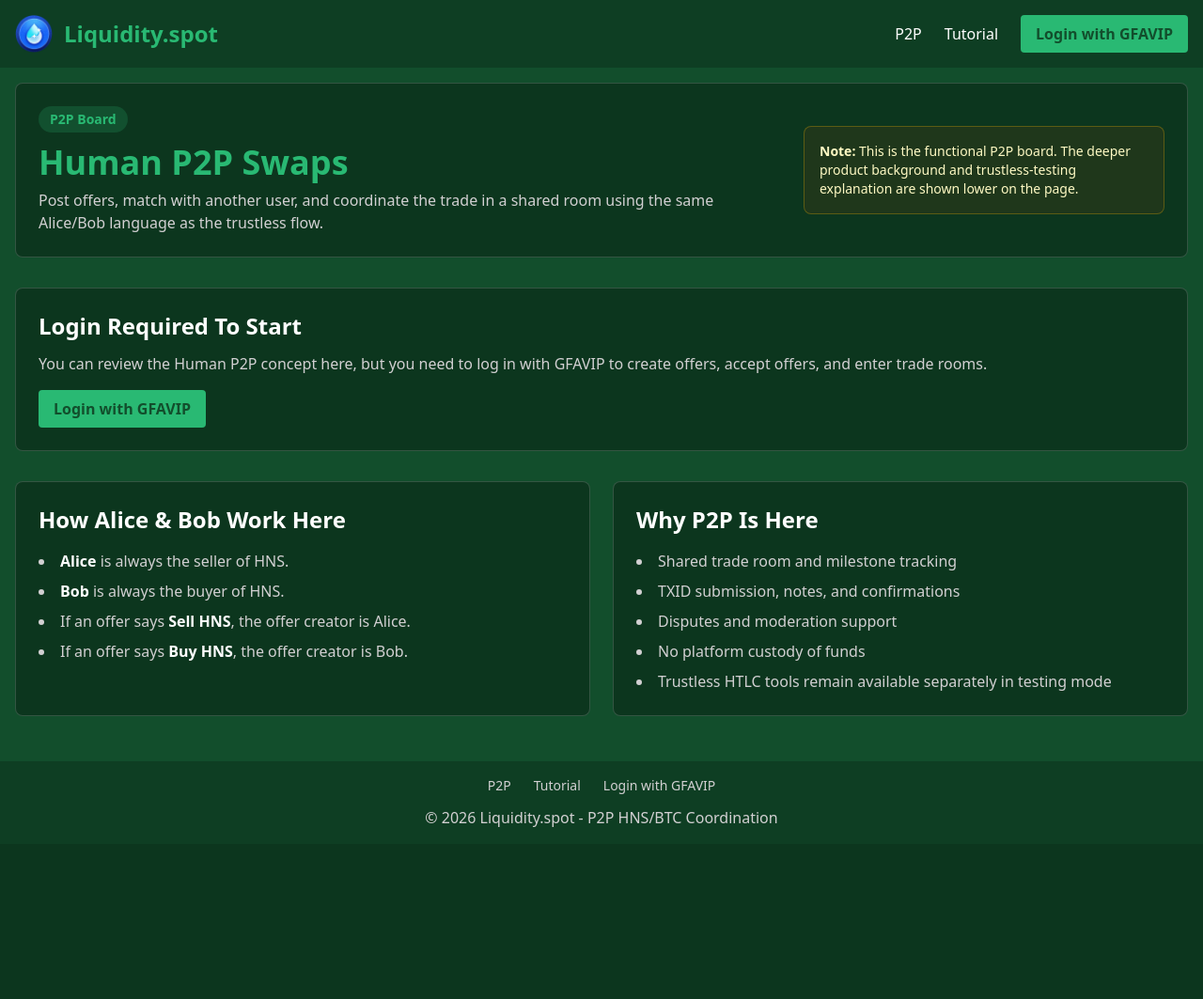
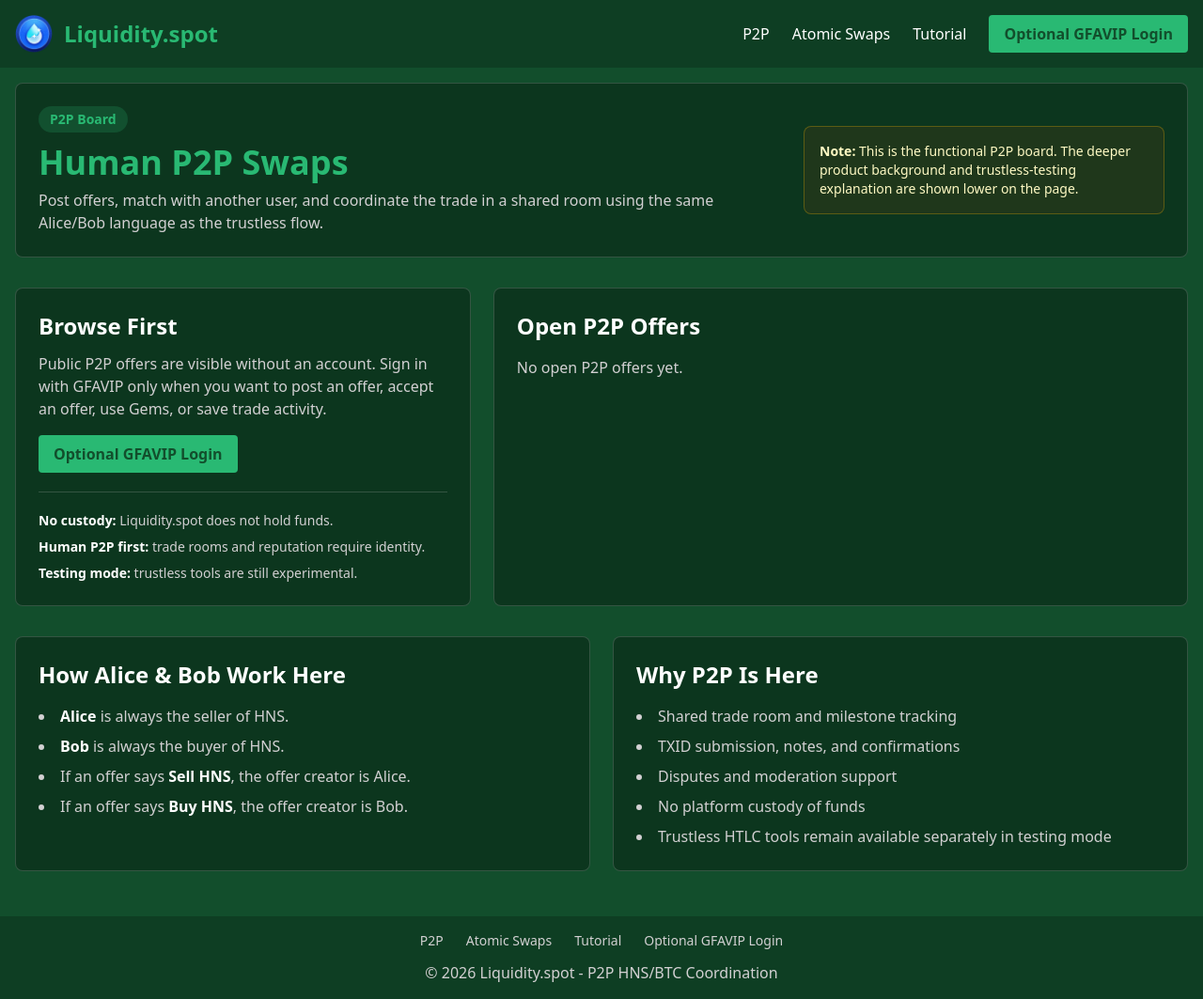
Before and after one commit to shadstoneofficial/liquidity-spot, a Flask app: page /p2p in a window 1280 px wide. Shown: the whole page at 94% size. Before the commit the page ends 880 px from the top, so only its background shows below. Run offline with Flask 3, Linux system fonts and the light colour scheme; data that the repository does not hold is empty; some libraries are stand-ins or nearby versions.

Commit message:
Open liquidity spot browsing without login

```diff
--- a/routes/main.py
+++ b/routes/main.py
@@ -479,8 +479,11 @@ def activity():
     return render_template('activity.html', user=user, items=items)
 
 @main_bp.route('/orders', methods=['GET', 'POST'])
-@login_required
 def orders():
+    if request.method == 'POST' and not session.get('user_id'):
+        flash('Sign in with GFAVIP to post an atomic swap test order.', 'warning')
+        return redirect(url_for('auth.login'))
+
     if request.method == 'POST':
         side = request.form.get('side')
         amount_hns = request.form.get('amount_hns')
--- a/templates/base.html
+++ b/templates/base.html
@@ -41,18 +41,16 @@
 
             <!-- Desktop Menu -->
             <div class="hidden md:flex items-center gap-6">
-                {% if session.get('user_id') %}
-                    <a href="{{ url_for('main.dashboard') }}" class="hover:text-gfa-light">Dashboard</a>
-                {% endif %}
                 <a href="{{ url_for('main.p2p') }}" class="hover:text-gfa-light">P2P</a>
-                {% if session.get('user_id') %}
                 <div class="group relative">
                     <a href="{{ url_for('main.orders') }}" class="hover:text-gfa-light">Atomic Swaps</a>
                     <div class="pointer-events-none absolute left-1/2 top-full z-50 mt-2 hidden w-56 -translate-x-1/2 rounded-lg border border-yellow-500/30 bg-black/95 p-3 text-xs text-yellow-100 shadow-xl group-hover:block">
-                            Experimental HTLC testing flow. Use for learning and test runs, not broad production mainnet use.
+                        Experimental HTLC testing flow. Browse without login; sign in only to post or accept test orders.
                     </div>
                 </div>
                 <a href="{{ url_for('main.tutorial') }}" class="hover:text-gfa-light">Tutorial</a>
+                {% if session.get('user_id') %}
+                    <a href="{{ url_for('main.dashboard') }}" class="hover:text-gfa-light">Dashboard</a>
                     {% if session.get('tier') == 'team' %}
                         <a href="{{ url_for('admin.credit') }}" class="hover:text-gfa-light">Admin</a>
                     {% endif %}
@@ -104,8 +102,7 @@
                     </details>
                     </div>
                 {% else %}
-                    <a href="{{ url_for('main.tutorial') }}" class="hover:text-gfa-light">Tutorial</a>
-                    <a href="{{ url_for('auth.login') }}" class="bg-gfa-light text-gfa-dark px-4 py-2 rounded font-bold hover:bg-white transition">Login with GFAVIP</a>
+                    <a href="{{ url_for('auth.login') }}" class="bg-gfa-light text-gfa-dark px-4 py-2 rounded font-bold hover:bg-white transition">Optional GFAVIP Login</a>
                 {% endif %}
             </div>
         </div>
@@ -126,16 +123,15 @@
                     <a href="{{ url_for('main.activity') }}" class="hover:text-gfa-light">Activity</a>
                 {% endif %}
                 <a href="{{ url_for('main.p2p') }}" class="hover:text-gfa-light">P2P</a>
-                {% if session.get('user_id') %}
                 <a href="{{ url_for('main.orders') }}" class="hover:text-gfa-light">Atomic Swaps (Experimental)</a>
                 <a href="{{ url_for('main.tutorial') }}" class="hover:text-gfa-light">Tutorial</a>
+                {% if session.get('user_id') %}
                     {% if session.get('tier') == 'team' %}
                         <a href="{{ url_for('admin.credit') }}" class="hover:text-gfa-light">Admin</a>
                     {% endif %}
                     <a href="{{ url_for('auth.logout') }}" class="text-red-400 hover:text-red-300">Logout</a>
                 {% else %}
-                    <a href="{{ url_for('main.tutorial') }}" class="hover:text-gfa-light">Tutorial</a>
-                    <a href="{{ url_for('auth.login') }}" class="bg-gfa-light text-gfa-dark px-4 py-2 rounded font-bold hover:bg-white transition text-center">Login with GFAVIP</a>
+                    <a href="{{ url_for('auth.login') }}" class="bg-gfa-light text-gfa-dark px-4 py-2 rounded font-bold hover:bg-white transition text-center">Optional GFAVIP Login</a>
                 {% endif %}
             </div>
         </div>
@@ -173,16 +169,15 @@
                     <a href="{{ url_for('main.activity') }}" class="hover:text-gfa-light">Activity</a>
                 {% endif %}
                 <a href="{{ url_for('main.p2p') }}" class="hover:text-gfa-light">P2P</a>
-                {% if session.get('user_id') %}
                 <a href="{{ url_for('main.orders') }}" class="hover:text-gfa-light">Atomic Swaps</a>
                 <a href="{{ url_for('main.tutorial') }}" class="hover:text-gfa-light">Tutorial</a>
+                {% if session.get('user_id') %}
                     {% if session.get('tier') == 'team' %}
                         <a href="{{ url_for('admin.credit') }}" class="hover:text-gfa-light">Admin</a>
                     {% endif %}
                     <a href="{{ url_for('auth.logout') }}" class="text-red-400 hover:text-red-300">Logout</a>
                 {% else %}
-                    <a href="{{ url_for('main.tutorial') }}" class="hover:text-gfa-light">Tutorial</a>
-                    <a href="{{ url_for('auth.login') }}" class="hover:text-gfa-light">Login with GFAVIP</a>
+                    <a href="{{ url_for('auth.login') }}" class="hover:text-gfa-light">Optional GFAVIP Login</a>
                 {% endif %}
             </div>
             <p>&copy; 2026 Liquidity.spot - P2P HNS/BTC Coordination</p>
--- a/templates/p2p.html
+++ b/templates/p2p.html
@@ -21,9 +21,9 @@
         </div>
     </div>
 
-    {% if session.get('user_id') %}
     <div class="grid grid-cols-1 xl:grid-cols-5 gap-6">
         <div class="xl:col-span-2 bg-black/30 p-6 rounded-lg border border-gfa-grey/20">
+            {% if session.get('user_id') %}
             <h2 class="text-2xl font-bold text-white mb-4">Create P2P Offer</h2>
             <form method="POST" action="{{ url_for('main.create_p2p_offer') }}" class="space-y-4" id="p2p-offer-form">
                 <div>
@@ -85,6 +85,20 @@
                     Post P2P Offer
                 </button>
             </form>
+            {% else %}
+            <h2 class="text-2xl font-bold text-white mb-3">Browse First</h2>
+            <p class="text-gfa-grey mb-4">
+                Public P2P offers are visible without an account. Sign in with GFAVIP only when you want to post an offer, accept an offer, use Gems, or save trade activity.
+            </p>
+            <a href="{{ url_for('auth.login') }}" class="inline-block bg-gfa-light text-gfa-dark px-4 py-2 rounded font-bold hover:bg-white transition">
+                Optional GFAVIP Login
+            </a>
+            <div class="mt-5 border-t border-gfa-grey/20 pt-5 text-sm text-gfa-grey space-y-2">
+                <p><strong class="text-white">No custody:</strong> Liquidity.spot does not hold funds.</p>
+                <p><strong class="text-white">Human P2P first:</strong> trade rooms and reputation require identity.</p>
+                <p><strong class="text-white">Testing mode:</strong> trustless tools are still experimental.</p>
+            </div>
+            {% endif %}
         </div>
 
         <div class="xl:col-span-3 bg-black/30 p-6 rounded-lg border border-gfa-grey/20">
@@ -135,10 +149,12 @@
                                         <form method="POST" action="{{ url_for('main.cancel_p2p_offer', offer_id=offer.id) }}">
                                             <button type="submit" class="text-red-400 hover:text-red-300 text-xs">Cancel</button>
                                         </form>
-                                    {% else %}
+                                    {% elif session.get('user_id') %}
                                         <form method="POST" action="{{ url_for('main.accept_p2p_offer', offer_id=offer.id) }}">
                                             <button type="submit" class="bg-gfa-blue text-white text-xs px-3 py-1 rounded hover:bg-blue-600">Open Trade Room</button>
                                         </form>
+                                    {% else %}
+                                        <a href="{{ url_for('auth.login') }}" class="inline-block bg-gfa-blue text-white text-xs px-3 py-1 rounded hover:bg-blue-600">Sign in to open</a>
                                     {% endif %}
                                 </td>
                             </tr>
@@ -152,6 +168,7 @@
         </div>
     </div>
 
+    {% if session.get('user_id') %}
     <div class="bg-black/30 p-6 rounded-lg border border-gfa-grey/20">
         <h2 class="text-2xl font-bold text-white mb-4">My P2P Trades</h2>
         {% if my_trades %}
@@ -201,16 +218,6 @@
             <p class="text-gfa-grey">No P2P trades yet.</p>
         {% endif %}
     </div>
-    {% else %}
-    <div class="bg-black/30 p-6 rounded-lg border border-gfa-grey/20">
-        <h2 class="text-2xl font-bold text-white mb-3">Login Required To Start</h2>
-        <p class="text-gfa-grey mb-4">
-            You can review the Human P2P concept here, but you need to log in with GFAVIP to create offers, accept offers, and enter trade rooms.
-        </p>
-        <a href="{{ url_for('auth.login') }}" class="inline-block bg-gfa-light text-gfa-dark px-4 py-2 rounded font-bold hover:bg-white transition">
-            Login with GFAVIP
-        </a>
-    </div>
     {% endif %}
 
     <div class="grid grid-cols-1 md:grid-cols-2 gap-6">
@@ -241,22 +248,26 @@
     const p2pMarketPrice = parseFloat("{{ '%.12f'|format(current_price) }}");
 
     function setP2PAmount(value) {
+        if (!document.getElementById('p2p-amount')) return;
         document.getElementById('p2p-amount').value = value;
         updateP2PTotal();
     }
 
     function setP2PPriceToMarket() {
+        if (!document.getElementById('p2p-price')) return;
         document.getElementById('p2p-price').value = p2pMarketPrice.toFixed(12);
         updateP2PTotal();
     }
 
     function adjustP2PPrice(percent) {
+        if (!document.getElementById('p2p-price')) return;
         const adjusted = p2pMarketPrice * (1 + (percent / 100));
         document.getElementById('p2p-price').value = adjusted.toFixed(12);
         updateP2PTotal();
     }
 
     function updateP2PTotal() {
+        if (!document.getElementById('p2p-amount')) return;
         const amount = parseFloat(document.getElementById('p2p-amount').value) || 0;
         const price = parseFloat(document.getElementById('p2p-price').value) || 0;
         const total = amount * price;
@@ -264,6 +275,7 @@
     }
 
     function reuseLastP2PListing() {
+        if (!document.getElementById('p2p-offer-form')) return;
         const saved = localStorage.getItem('liquiditySpotLastP2PListing');
         if (!saved) return;
         const data = JSON.parse(saved);
@@ -277,6 +289,7 @@
     }
 
     function clearP2PListingForm() {
+        if (!document.getElementById('p2p-offer-form')) return;
         document.getElementById('p2p-side').value = 'buy';
         document.getElementById('p2p-amount').value = '';
         document.getElementById('p2p-price').value = p2pMarketPrice.toFixed(12);
@@ -286,9 +299,11 @@
         updateP2PTotal();
     }
 
+    const p2pOfferForm = document.getElementById('p2p-offer-form');
+    if (p2pOfferForm) {
         document.getElementById('p2p-amount').addEventListener('input', updateP2PTotal);
         document.getElementById('p2p-price').addEventListener('input', updateP2PTotal);
-    document.getElementById('p2p-offer-form').addEventListener('submit', function() {
+        p2pOfferForm.addEventListener('submit', function() {
             localStorage.setItem('liquiditySpotLastP2PListing', JSON.stringify({
                 side: document.getElementById('p2p-side').value,
                 amount_hns: document.getElementById('p2p-amount').value,
@@ -300,5 +315,6 @@
         });
 
         updateP2PTotal();
+    }
 </script>
 {% endblock %}
```
Also changed, not shown: templates/orders.html (+23 -3 lines). Lines whose indentation alone changed are shown as unchanged.
